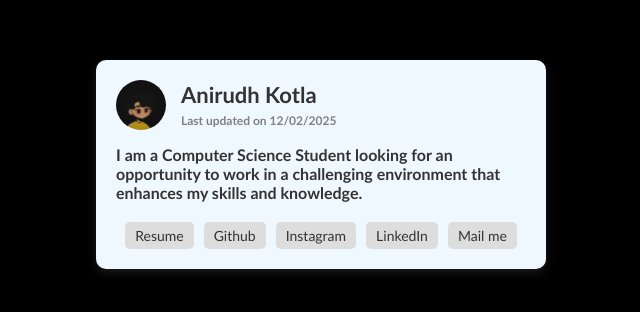
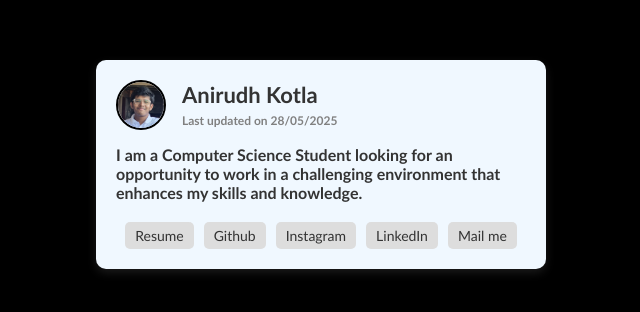
Before and after one commit to ANIRUK007/Personal-Website, a plain HTML site: page index.html in a window 1280 px wide. Shown: the part 236-548 px from the top of the page, without its empty margins (319-959 px from the left). Drawn offline with Linux system fonts and the light colour scheme.

Commit message:
28-05-2025

```diff
--- a/index.html
+++ b/index.html
@@ -10,17 +10,17 @@
     <div class="main">
         <div class="island">
             <div class="prof">
-                <img src="pic1.webp" alt="Profile Picture">
+                <img src="Best 2024.jpg" alt="Profile Picture">
                 <div>
                     <h2><b>Anirudh Kotla</b></h2>
-                    <h6>Last updated on 12/02/2025</h6>
+                    <h6>Last updated on 28/05/2025</h6>
                 </div>
             </div>
             <div class="content">
                 <h4>I am a Computer Science Student looking for an opportunity to work in a challenging environment that enhances my skills and knowledge.</h4>
             </div>
             <div class="footer">
-                <a href="resume2.pdf" target="_blank">Resume</a>
+                <a href="Resume.pdf" target="_blank">Resume</a>
                 <a href="https://github.com/ANIRUK007" target="_blank">Github</a>
                 <a href="https://www.instagram.com/ak007intloop/" target="_blank">Instagram</a>
                 <a href="https://www.linkedin.com/in/kotla-anirudh-a831a4245/" target="_blank">LinkedIn</a>
@@ -28,5 +28,6 @@
             </div>
         </div>
     </div>
+
 </body>
 </html>
--- a/style.css
+++ b/style.css
@@ -34,13 +34,16 @@ html, body {
 .prof {
     display: flex;
     align-items: center;
-    gap: 15px;
+    gap: 1rem;
 }
 
+/* Style for the image */
 .prof img {
-    width: 50px;
+    width: 50px;          /* Adjust size as needed */
     height: 50px;
-    border-radius: 50%;
+    object-fit: cover;     /* Ensures the image fills the area without distortion */
+    border-radius: 50%;    /* Makes it a circle, optional */
+    border: 2px solid #000;
 }
 
 .prof h2 {
```
Also changed, not shown: Best 2024.jpg (added), 2 other files.
